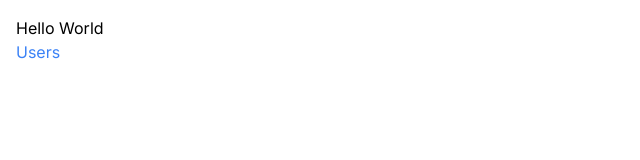
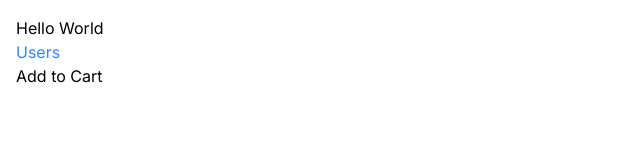
Before and after one commit to chrisvasqm/next-app, a Next.js app: page / in a window 1280 px wide. Shown: the top 160 px of the page, without its empty margins (0-640 px from the left). Built offline with nearby package versions, Linux system fonts and the light colour scheme.

Commit message:
Add ProductCard to home page

```diff
--- a/app/page.tsx
+++ b/app/page.tsx
@@ -6,6 +6,7 @@ export default function Home() {
     <main>
       <h1>Hello World</h1>
       <Link href={'/users'} className="text-blue-500">Users</Link>
+      <ProductCard />
     </main>
   )
 }
```
